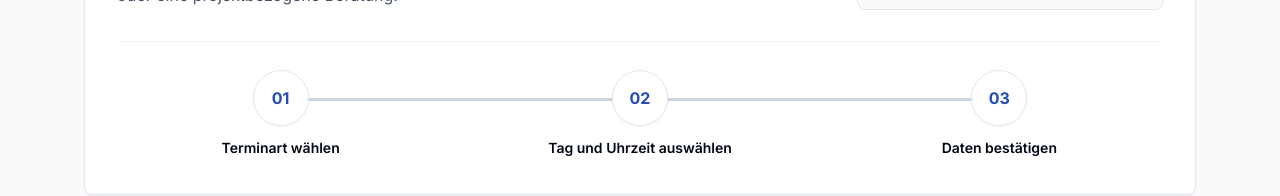
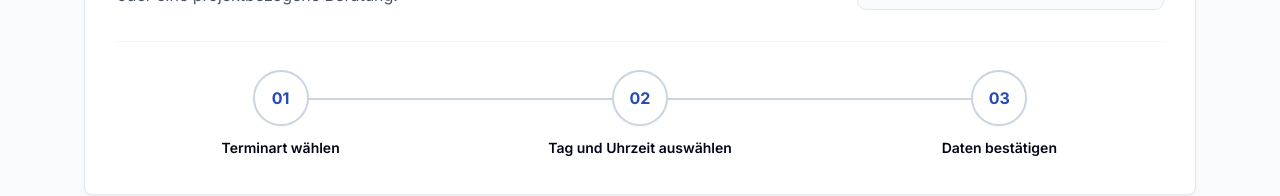
Before and after one commit to BM1964-25/SMART-Booking, a Next.js app: page /book in a window 1280 px wide. Shown: the part 393-589 px from the top of the page. Built offline with nearby package versions, Linux system fonts and the light colour scheme; no server answers.

Commit message:
Match workflow line and circle border

```diff
--- a/src/app/book/page.tsx
+++ b/src/app/book/page.tsx
@@ -112,10 +112,10 @@ export default async function BookPage() {
           </div>
           <div className="mt-8 border-t border-slate-100 pt-7">
             <div className="relative grid grid-cols-1 gap-x-8 gap-y-6 md:grid-cols-3">
-              <div className="absolute left-[16.666%] right-[16.666%] top-[1.75rem] z-0 hidden h-[3px] rounded-full bg-slate-300 md:block" />
+              <div className="absolute left-[16.666%] right-[16.666%] top-[1.75rem] z-0 hidden h-0.5 rounded-full bg-slate-300 md:block" />
               {workflowSteps.map((step, index) => (
                 <div key={step} className="relative z-10 flex flex-col items-center text-center">
-                  <span className="relative z-10 inline-flex h-14 w-14 items-center justify-center rounded-full border border-slate-200 bg-white text-base font-bold text-brand-700 shadow-sm">
+                  <span className="relative z-10 inline-flex h-14 w-14 items-center justify-center rounded-full border-2 border-slate-300 bg-white text-base font-bold text-brand-700 shadow-sm">
                     {String(index + 1).padStart(2, "0")}
                   </span>
                   <span className="mt-3 text-sm font-semibold text-slate-950">{step}</span>
```
